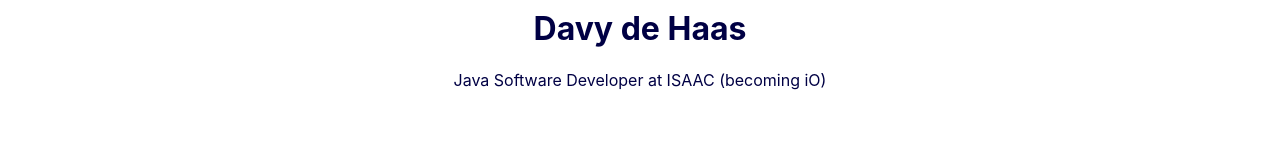
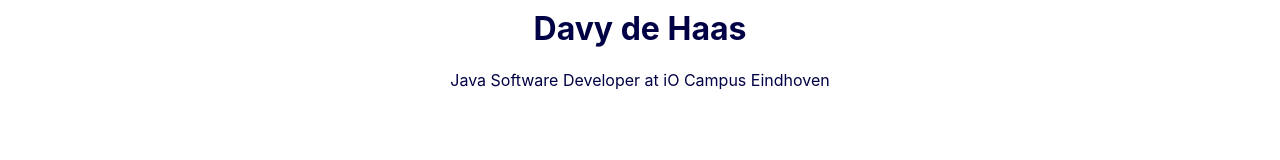
Before and after one commit to davydehaas98/personal-website, a React (Create React App) app: page / in a window 1280 px wide. Shown: the part 172-332 px from the top of the page. Built offline with nearby package versions, Linux system fonts and the light colour scheme.

Commit message:
Update Home.tsx

```diff
--- a/src/components/home/Home.tsx
+++ b/src/components/home/Home.tsx
@@ -7,7 +7,7 @@
     <StyledContainer>
       <StyledText>
         <h1>Davy de Haas</h1>
-        <p>Java Software Developer at ISAAC (becoming iO)</p>
+        <p>Java Software Developer at iO Campus Eindhoven</p>
       </StyledText>
       <StyledImage src="./assets/images/me.jpg"/>
       <StyledDivision>
```
